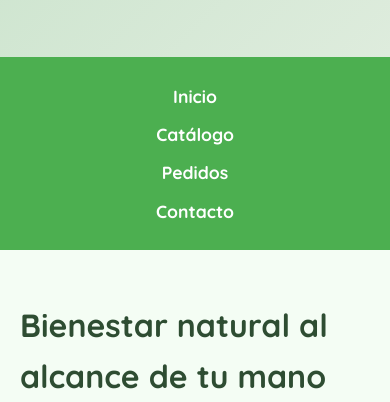
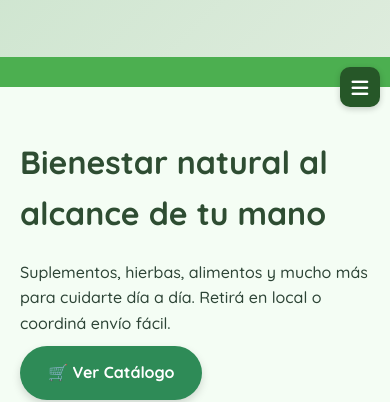
Before and after one commit to Naturita/Naturita, a plain HTML site: page index.html in a window 390 px wide. Shown: the part 454-856 px from the top of the page. Drawn offline with Linux system fonts and the light colour scheme.

Commit message:
Add files via upload

```diff
--- a/index.html
+++ b/index.html
@@ -67,6 +67,84 @@
 
         nav a:hover {
             color: #c8f7c5;
+        }
+
+        /* Mantener tu nav normal para desktop */
+        nav {
+            background: #4caf50;
+            text-align: center;
+            padding: 15px;
+            position: sticky;
+            top: 0;
+            z-index: 1000;
+        }
+
+        /* Links normales para desktop */
+        .nav-links a {
+            color: white;
+            margin: 0 18px;
+            text-decoration: none;
+            font-size: 1.1em;
+            font-weight: bold;
+            transition: color 0.3s;
+        }
+
+        .nav-links a:hover {
+            color: #c8f7c5;
+        }
+
+        /* Botón hamburguesa oculto por defecto */
+        .menu-toggle {
+            display: none;
+        }
+
+        /* --- Solo para móviles/tablets --- */
+        @media (max-width: 768px) {
+            .menu-toggle {
+                display: flex;
+                width: 40px;
+                height: 40px;
+                background: #265728;
+                border-radius: 10px;
+                justify-content: center;
+                align-items: center;
+                font-size: 1.2em;
+                color: white;
+                cursor: pointer;
+                box-shadow: 0 2px 6px rgba(0,0,0,0.2);
+                position: absolute;
+                top: 10px;
+                right: 10px;
+                z-index: 1001;
+            }
+
+            .nav-links {
+                display: flex;
+                flex-direction: column;
+                align-items: center;
+                position: absolute;
+                top: 60px;
+                right: 10px;
+                background: #265728;
+                border-radius: 12px;
+                box-shadow: 0 4px 10px rgba(0,0,0,0.2);
+                overflow: hidden;
+                max-height: 0;
+                transition: max-height 0.3s ease-in-out;
+                width: 180px;
+            }
+
+            .nav-links a {
+                margin: 10px 0;
+                width: 100%;
+                text-align: center;
+                padding: 10px 0;
+                border-bottom: 1px solid rgba(255,255,255,0.2);
+            }
+
+            .nav-links.show {
+                max-height: 400px; /* Ajusta según cantidad de links */
+            }
         }
 
         .container {
@@ -241,10 +319,15 @@
 </header>
 
 <nav>
-    <a href="#inicio">Inicio</a>
-    <a href="./static/templates/catalogo.html">Catálogo</a>
-    <a href="#pedidos">Pedidos</a>
-    <a href="#contacto">Contacto</a>
+    <div class="nav-container">
+        <span class="menu-toggle" id="menu-toggle"><i class="fas fa-bars"></i></span>
+        <div class="nav-links" id="nav-links">
+            <a href="../../../index.html">Inicio</a>
+            <a href="/static/templates/catalogo.html">Catálogo</a>
+            <a href="#pedidos">Pedidos</a>
+            <a href="#contacto">Contacto</a>
+        </div>
+    </div>
 </nav>
 
 <div class="container" id="inicio">
@@ -270,6 +353,15 @@
     </ul>
 </div>
 
+<script>
+    const menuToggle = document.getElementById('menu-toggle');
+    const navLinks = document.getElementById('nav-links');
+
+    menuToggle.addEventListener('click', () => {
+        navLinks.classList.toggle('show');
+    });
+</script>
+
 <footer id="contacto">
     <p>&copy; 2025 NATURITA - La Calera, Córdoba</p>
     <div>
```
